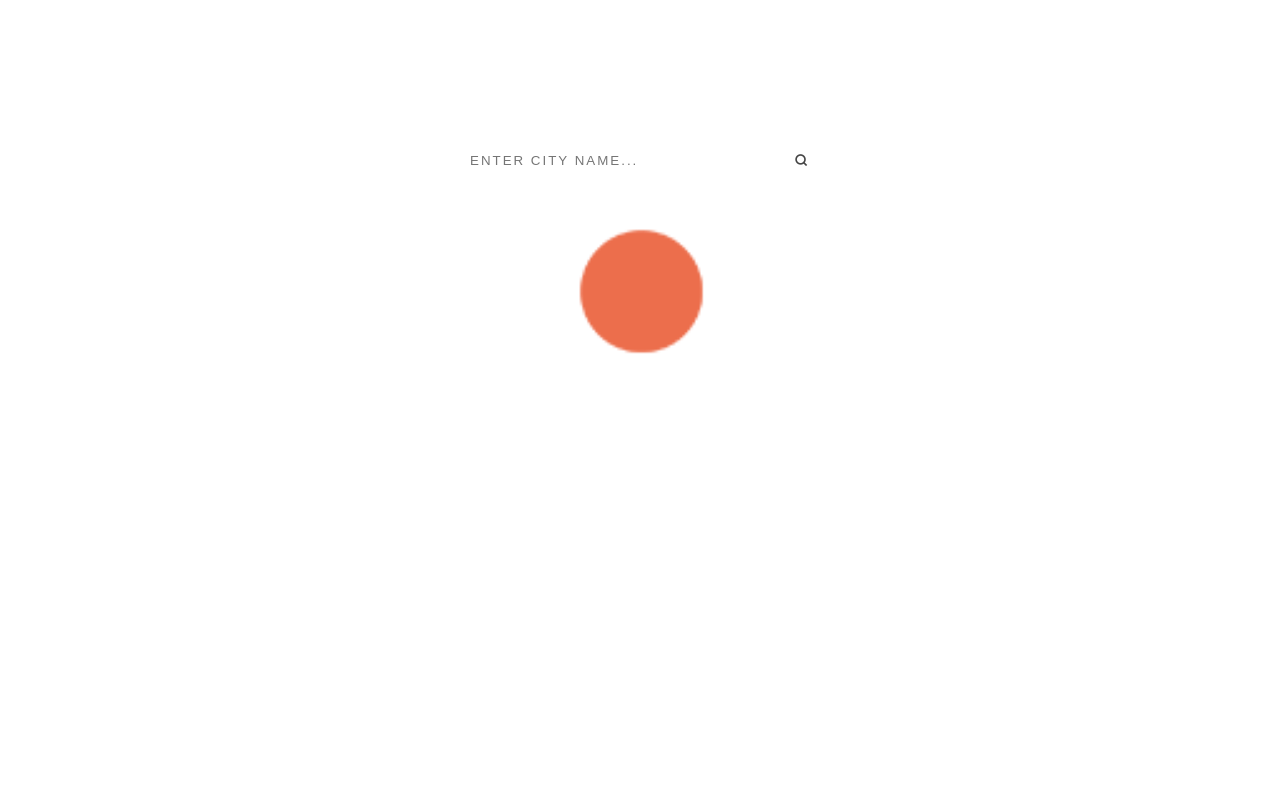
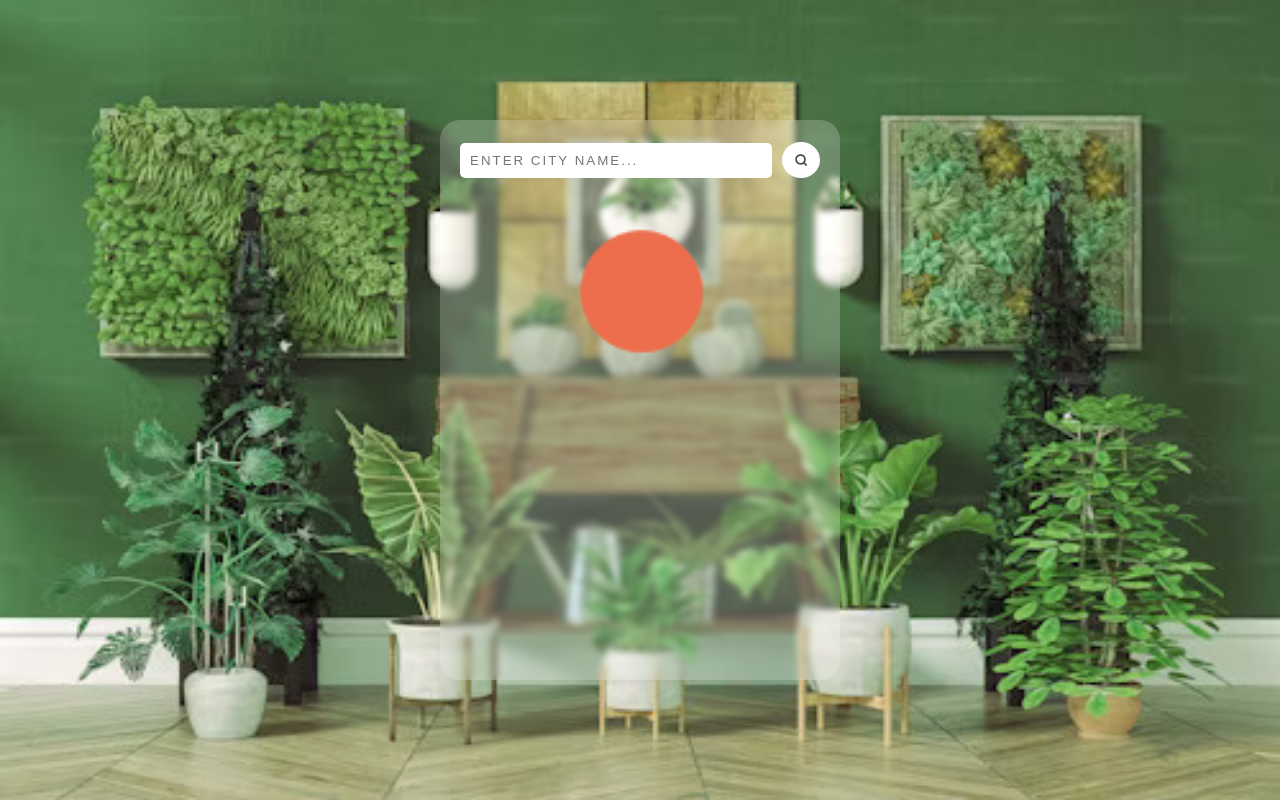
Before and after one commit to Chetan1704/PRODIGY_WD_02, a plain HTML site: page weatherapp1/index.html in a window 1280 px wide. Drawn offline with nearby package versions, Linux system fonts and the light colour scheme; the site is published under a folder, as on GitHub Pages, so addresses that start at the root find nothing.

Commit message:
Update style.css

```diff
--- a/weatherapp1/style.css
+++ b/weatherapp1/style.css
@@ -7,7 +7,7 @@
 body{
     width:100%;
     height: 100vh;
-    background-image: url(/premium_photo-1683134285765-87d4d565efa1.jpg);
+    background-image: url(./premium_photo-1683134285765-87d4d565efa1.jpg);
     background-position: center;
     background-repeat: no-repeat;
     background-size: 100% 100%;
```
